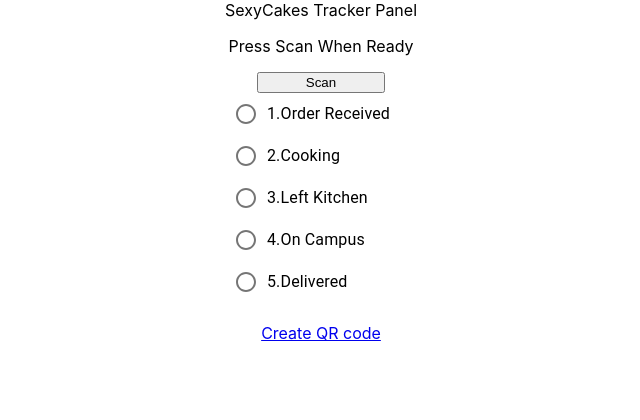
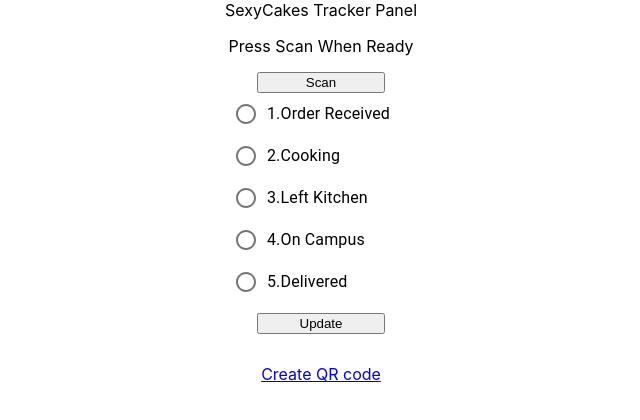
Before and after one commit to nickperez1285/qrscanner, a React (Create React App) app: page / in a window 1280 px wide. Shown: the top 420 px of the page, without its empty margins (319-959 px from the left). Built offline with nearby package versions, Linux system fonts and the light colour scheme; no server answers.

Commit message:
updated routes

```diff
--- a/src/components/StatusLogger.js
+++ b/src/components/StatusLogger.js
@@ -20,6 +20,7 @@ const StatusLogger = (props) => {
 	const [cam, setCam] = useState(false);
 
 	var handleScan = (data) => {
+		console.log(data, "data");
 		if (data && cam) {
 			setState({ ...state, orderID: data });
 
@@ -57,7 +58,7 @@ const StatusLogger = (props) => {
 
 	const updateStatus = (id) => {
 		if (state.orderID !== undefined) {
-			let body = JSON.stringify({ delivery_id: state.orderID, kitchen_status: status });
+			let body = JSON.stringify({ kitchen_delivery_id: state.orderID, kitchen_status: status });
 			console.log(body);
 			fetch("https://us-central1-saymile-a29fa.cloudfunctions.net/api/updateKitchenStatus", {
 				method: "POST",
@@ -114,13 +115,6 @@ const StatusLogger = (props) => {
 						alignSelf: "center",
 						flexDirection: "column",
 					}}>
-					<button
-						style={{ width: "50%", alignSelf: "center", margin: 10 }}
-						type="submit"
-						className="btn btn-primary"
-						onClick={() => updateStatus()}>
-						Update
-					</button>
 					<QrReader
 						delay={300}
 						onError={handleError}
@@ -130,6 +124,13 @@ const StatusLogger = (props) => {
 					{/* <Qrscanner /> */}
 				</div>
 			)}
+			<button
+				style={{ width: "10%", alignSelf: "center", margin: 10 }}
+				type="submit"
+				className="btn btn-primary"
+				onClick={() => updateStatus()}>
+				Update
+			</button>
 			<br></br>
 			<a href="https://www.qr-code-generator.com/free-generator/">Create QR code </a>
 		</div>
```
Also changed, not shown: 1 other file (tests, documents, lock files or other folders).
